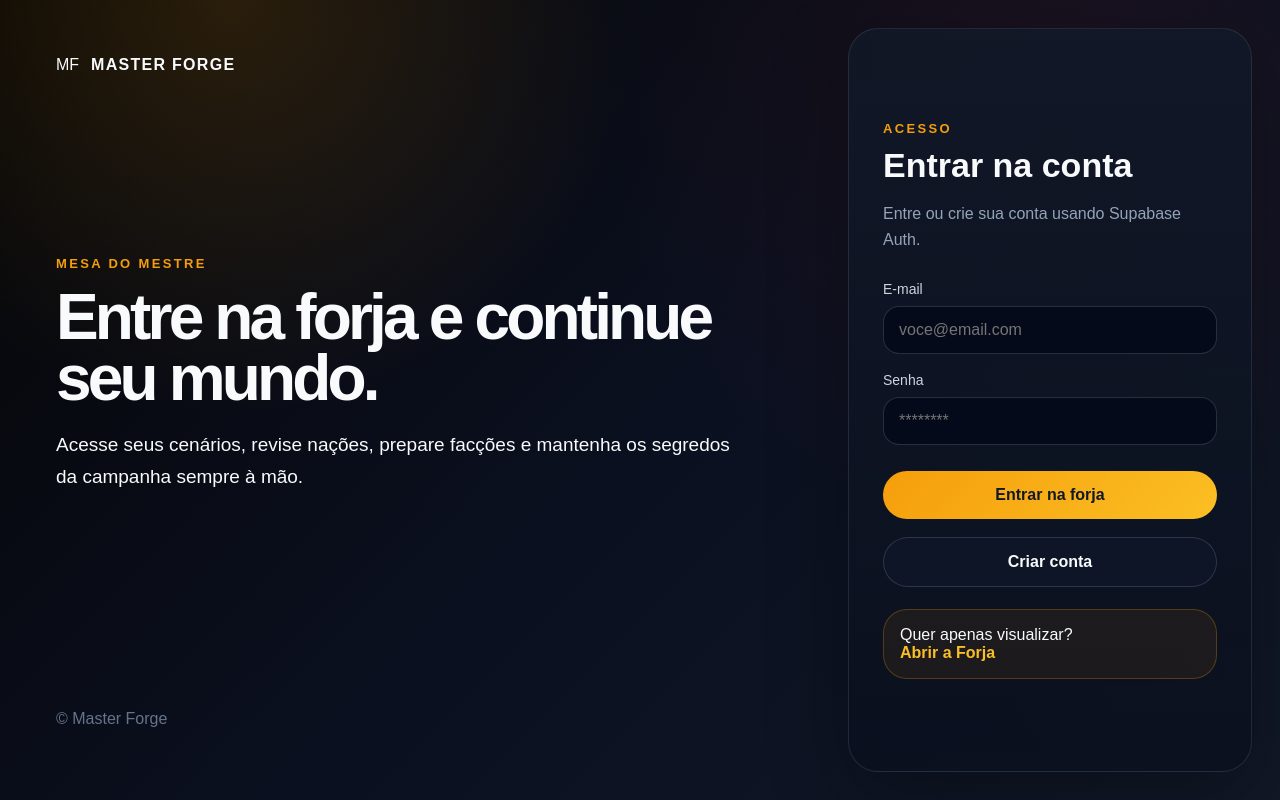
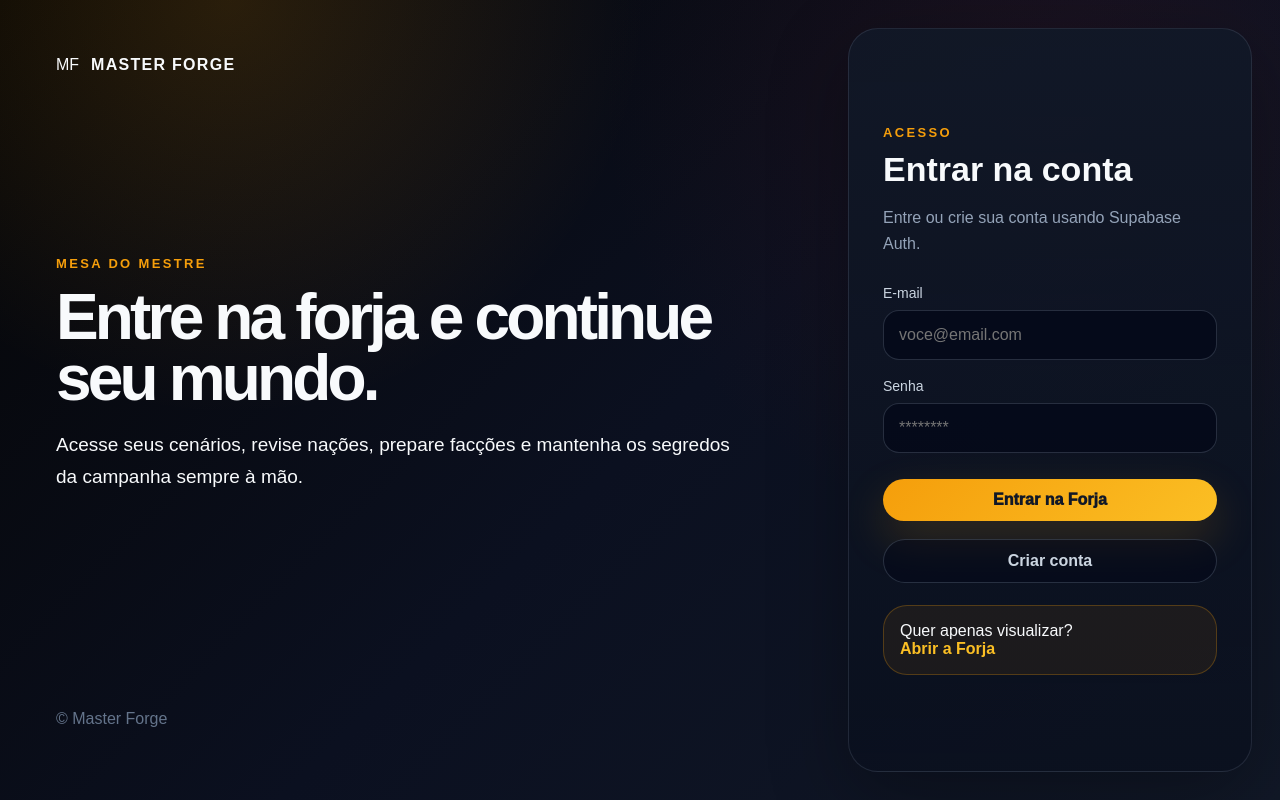
Before and after one commit to blackstone-lib/masterforge, a Next.js app: page /login in a window 1280 px wide. Built offline with nearby package versions, Linux system fonts and the light colour scheme; no server answers.

Commit message:
Corrige textos do formulario de login

```diff
--- a/src/app/login/login-form.tsx
+++ b/src/app/login/login-form.tsx
@@ -47,30 +47,30 @@ export function LoginForm() {
       return;
     }
 
-    setMessage("Conta criada. Confira seu e-mail se o Supabase pedir confirmacao.");
+    setMessage("Conta criada. Confira seu e-mail se o Supabase pedir confirmação.");
   }
 
   return (
     <form style={{ display: "grid", gap: "18px" }}>
       <label>
-        <span style={{ display: "block", color: "#cbd5e1", marginBottom: "9px", fontSize: "14px" }}>E-mail</span>
+        <span style={{ display: "block", color: "var(--forge-muted-strong)", marginBottom: "9px", fontSize: "14px" }}>E-mail</span>
         <input
           type="email"
           placeholder="voce@email.com"
           value={email}
           onChange={(event) => setEmail(event.target.value)}
-          style={{ width: "100%", boxSizing: "border-box", padding: "14px 15px", borderRadius: "16px", border: "1px solid rgba(148,163,184,0.24)", background: "rgba(2,6,23,0.68)", color: "#f8fafc", outline: "none" }}
+          className="forge-input"
         />
       </label>
 
       <label>
-        <span style={{ display: "block", color: "#cbd5e1", marginBottom: "9px", fontSize: "14px" }}>Senha</span>
+        <span style={{ display: "block", color: "var(--forge-muted-strong)", marginBottom: "9px", fontSize: "14px" }}>Senha</span>
         <input
           type="password"
           placeholder="********"
           value={password}
           onChange={(event) => setPassword(event.target.value)}
-          style={{ width: "100%", boxSizing: "border-box", padding: "14px 15px", borderRadius: "16px", border: "1px solid rgba(148,163,184,0.24)", background: "rgba(2,6,23,0.68)", color: "#f8fafc", outline: "none" }}
+          className="forge-input"
         />
       </label>
 
@@ -78,22 +78,24 @@ export function LoginForm() {
         type="button"
         onClick={handleSignIn}
         disabled={loading}
-        style={{ marginTop: "8px", background: "linear-gradient(135deg, #f59e0b, #fbbf24)", color: "#111827", border: 0, padding: "15px", borderRadius: "999px", fontWeight: 900, cursor: "pointer", opacity: loading ? 0.72 : 1 }}
+        className="forge-button-primary"
+        style={{ marginTop: "8px", opacity: loading ? 0.72 : 1 }}
       >
-        {loading ? "Aguarde..." : "Entrar na forja"}
+        {loading ? "Aguarde..." : "Entrar na Forja"}
       </button>
 
       <button
         type="button"
         onClick={handleSignUp}
         disabled={loading}
-        style={{ background: "rgba(15,23,42,0.78)", color: "#f8fafc", border: "1px solid rgba(148,163,184,0.24)", padding: "15px", borderRadius: "999px", fontWeight: 800, cursor: "pointer", opacity: loading ? 0.72 : 1 }}
+        className="forge-button-ghost"
+        style={{ opacity: loading ? 0.72 : 1 }}
       >
         Criar conta
       </button>
 
       {message ? (
-        <p style={{ margin: 0, color: message.toLowerCase().includes("created") || message.toLowerCase().includes("criada") ? "#86efac" : "#fca5a5", lineHeight: 1.5 }}>
+        <p style={{ margin: 0, color: message.toLowerCase().includes("created") || message.toLowerCase().includes("criada") ? "var(--forge-success)" : "var(--forge-danger)", lineHeight: 1.5 }}>
           {message}
         </p>
       ) : null}
```
